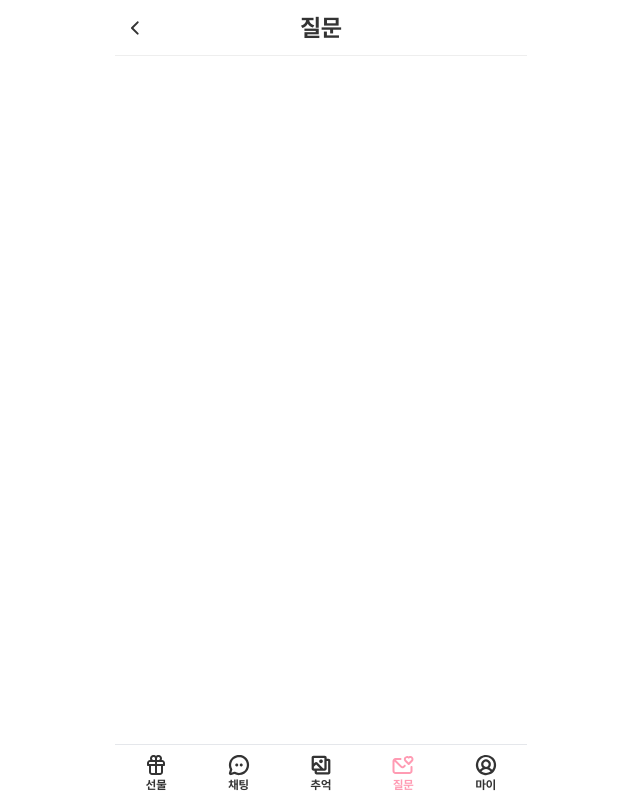
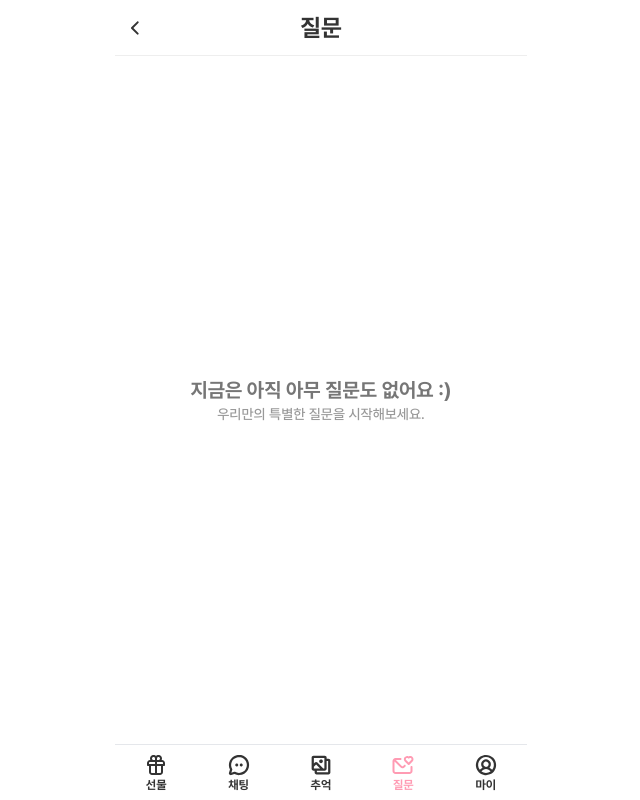
Before and after one commit to LoFin-official/LoFin-FE, a Next.js app: page /question in a window 1280 px wide. Shown: the whole page, without its empty margins (319-959 px from the left). Built offline with nearby package versions, Linux system fonts and the light colour scheme.

Commit message:
📝 Update : 질문 페이지 텍스트 컴포넌트 적용

```diff
--- a/src/pages/question/index.tsx
+++ b/src/pages/question/index.tsx
@@ -1,10 +1,25 @@
 import BottomBar from '@/components/shared/BottomBar';
 import Header from '@/components/shared/Header';
+import NoItemText from '@/components/shared/NoItemText';
 import React from 'react';
 import { ReactNode } from 'react';
 
 export default function QuestionPage() {
-  return;
+  const questions = []; // 현재는 비어 있고, 나중에 데이터를 받아오게 될 부분
+
+  const hasQuestions = questions.length > 0;
+  return (
+    <>
+      <div>
+        {hasQuestions ? (
+          // 나중에 질문 아이템이 생기면 여기에 컴포넌트 or 리스트를 렌더링
+          <div>질문 아이템 리스트 출력 영역</div>
+        ) : (
+          <NoItemText title='지금은 아직 아무 질문도 없어요 :)' subtitle='우리만의 특별한 질문을 시작해보세요.' />
+        )}
+      </div>
+    </>
+  );
 }
 
 QuestionPage.getLayout = (page: ReactNode) => {
```
